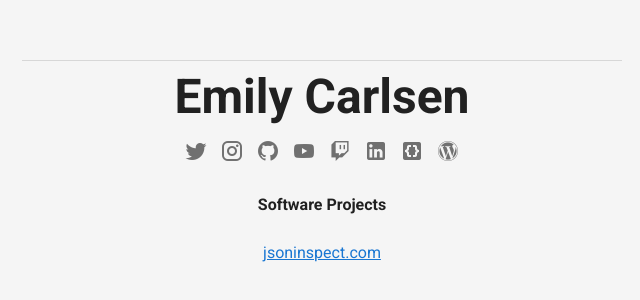
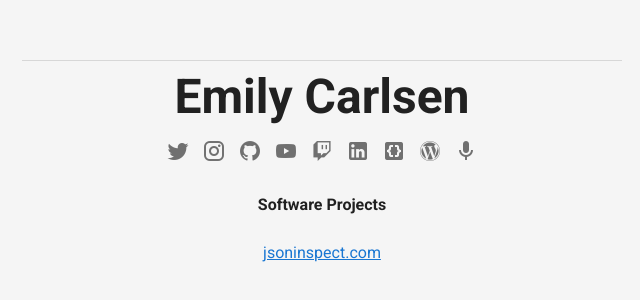
Before and after one commit to emilyplusplus/emily-carlsen-portfolio, a Vue app: page / in a window 1280 px wide. Shown: the part 356-656 px from the top of the page, without its empty margins (318-958 px from the left). Built offline with nearby package versions, Linux system fonts and the light colour scheme.

Commit message:
Add podcast link

```diff
--- a/src/App.vue
+++ b/src/App.vue
@@ -17,6 +17,8 @@
                 <v-btn target="_blank" href="https://www.linkedin.com/in/emilyplusplus/" icon><v-icon>mdi-linkedin</v-icon></v-btn>
                 <v-btn target="_blank" href="https://repl.it/@EmilyCarlsen" icon><v-icon>mdi-code-braces-box</v-icon></v-btn>
                 <v-btn target="_blank" href="emilyplusplus.wordpress.com" icon><v-icon>mdi-wordpress</v-icon></v-btn>
+                <v-btn target="_blank" href="https://anchor.fm/bluepinkwhitepinkblue" icon><v-icon>mdi-microphone</v-icon></v-btn>
+
               </v-col>
             </v-row>
             <v-row>
```
